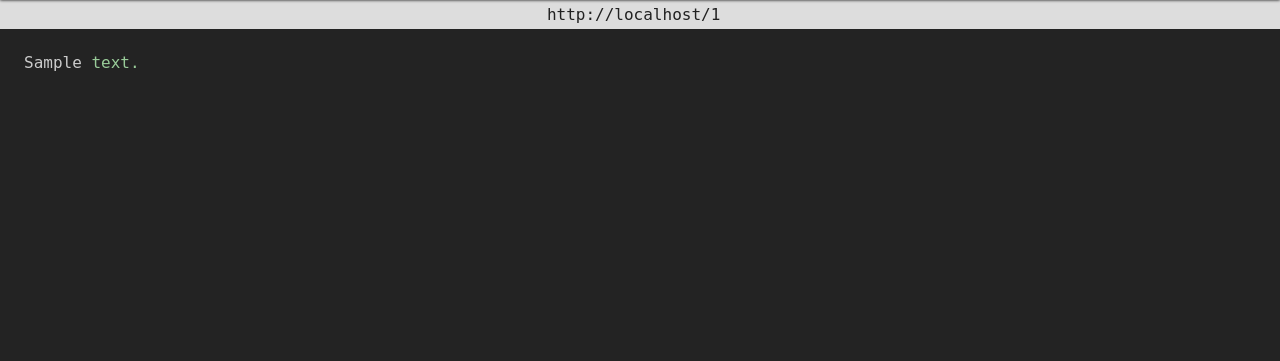
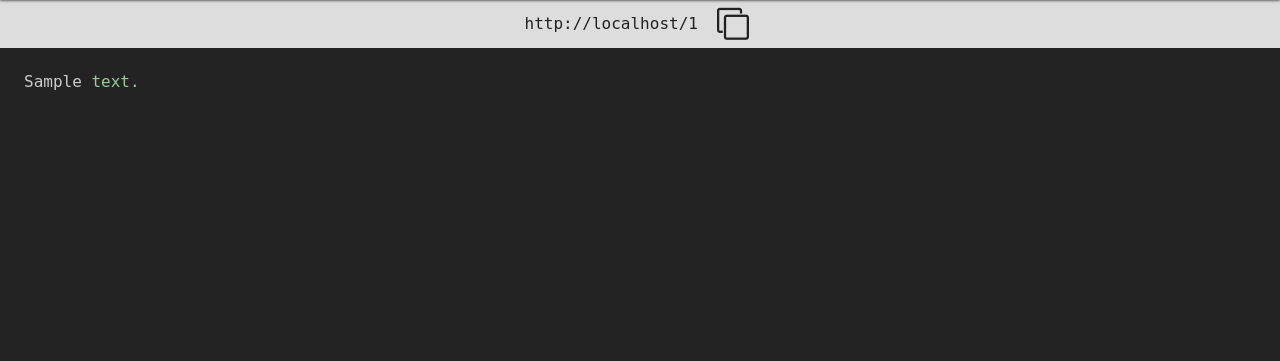
Before and after one commit to TomerShech/Binventor, a Flask app: page /1 in a window 1280 px wide. Shown: the part 59-420 px from the top of the page. Run offline with Flask 2, Linux system fonts and the light colour scheme; tables that the repository leaves empty hold one stand-in row (values such as "Sample post"); parts of the project's set-up code (start-up, migrations or seed data) failed here and were passed over; some libraries are stand-ins or nearby versions.

Commit message:
fixed a little typo in my <i> tag

```diff
--- a/templates/paste.html
+++ b/templates/paste.html
@@ -5,7 +5,7 @@
 
 <div class="actions">
   <a id="plink"></a>
-  <button onclick="copyToClipboard();"><i class="far fa-clone"></i></button>
+  <button onclick="copyToClipboard();"><i class="icon-clone"></i></button>
 </div>
 
 {% if markup %}
```
